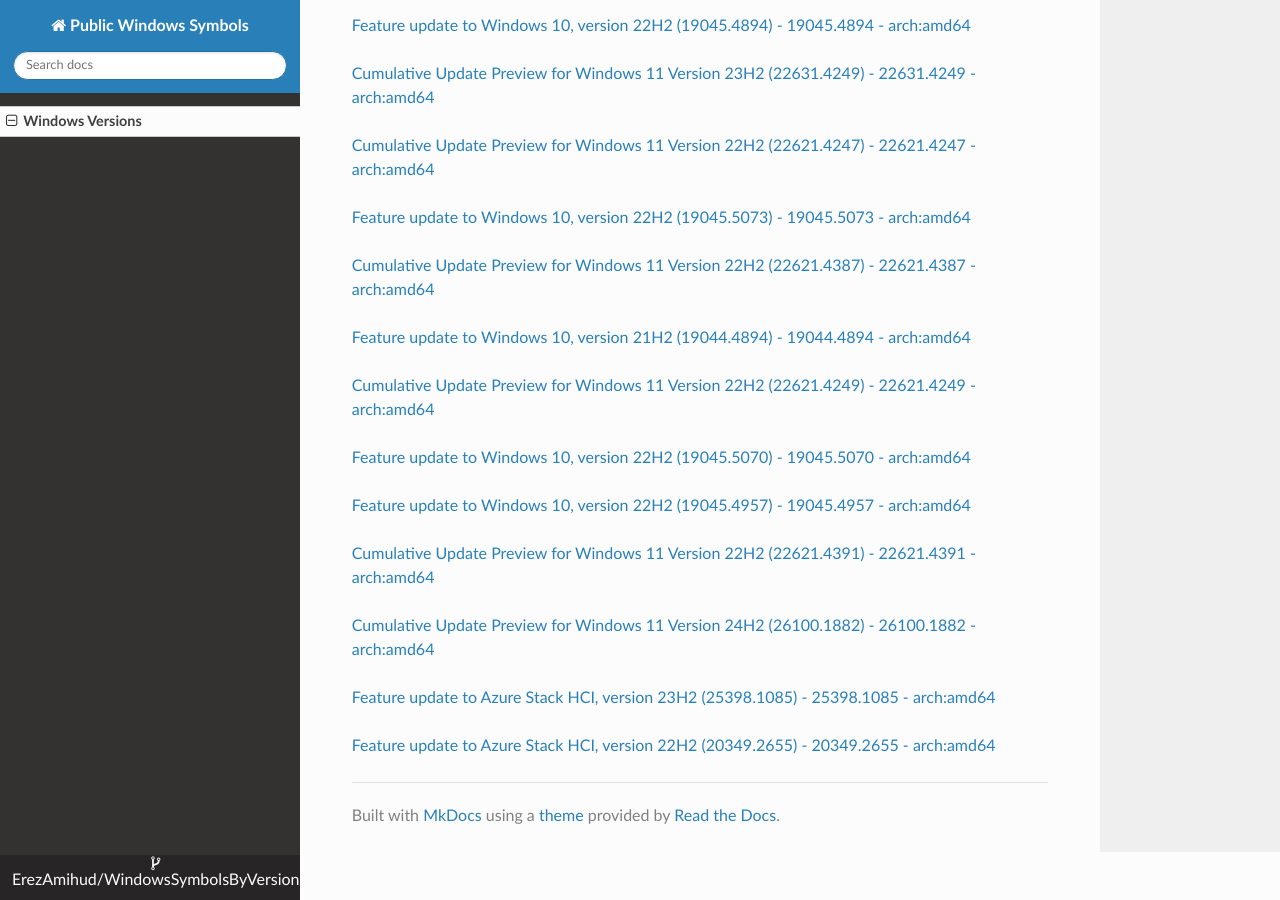
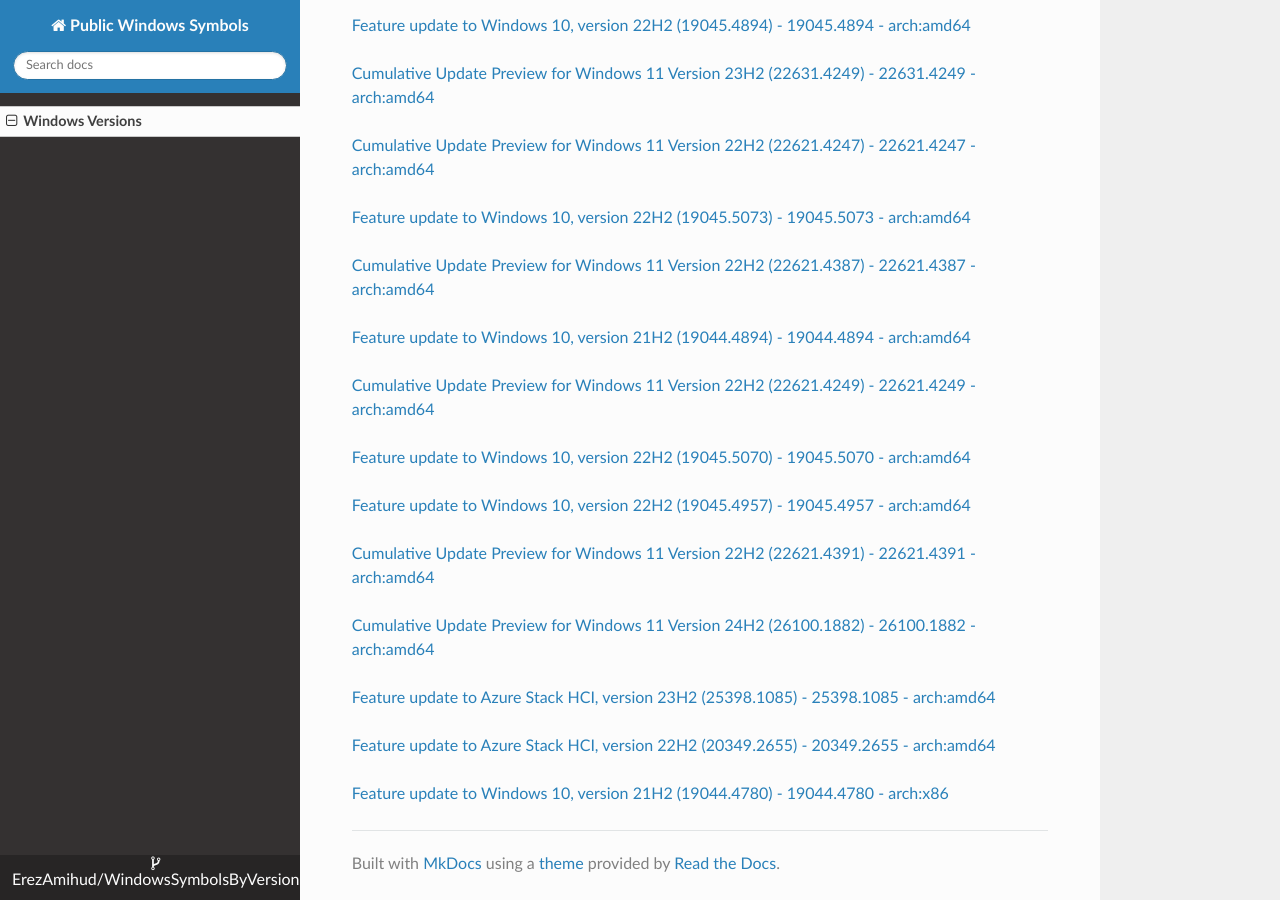
Before and after one commit to ErezAmihud/WindowsSymbolsByVersion, an MkDocs documentation site: the page built from docs/index.md, in a window 1280 px wide and 900 px high, scrolled down 7085 px. Built offline with MkDocs 1.6.1, drawn with Linux system fonts in a browser that asks for light colours; nearby versions of some CDN libraries.

Commit message:
Automated commit, add manifest for fe0e6691-6dba-41d3-997d-ed86b8a0da45

```diff
--- a/docs/index.md
+++ b/docs/index.md
@@ -361,3 +361,6 @@
 
 
 [Feature update to Azure Stack HCI, version 22H2 (20349.2655) - 20349.2655 - arch:amd64](https://github.com/ErezAmihud/WindowsSymbolsByVersion/blob/main/manifests/81795854-b92a-4d37-9b92-9418a155d89f.manifest)
+
+
+[Feature update to Windows 10, version 21H2 (19044.4780) - 19044.4780 - arch:x86](https://github.com/ErezAmihud/WindowsSymbolsByVersion/blob/main/manifests/fe0e6691-6dba-41d3-997d-ed86b8a0da45.manifest)
```
Also changed, not shown: process_builds.json (+1 -1 lines), 1 other file.
